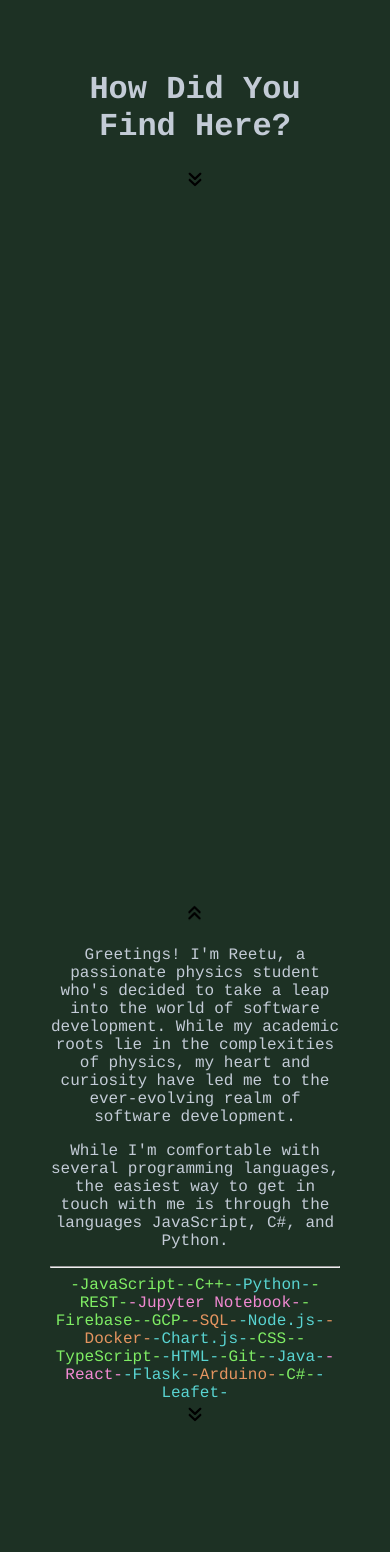
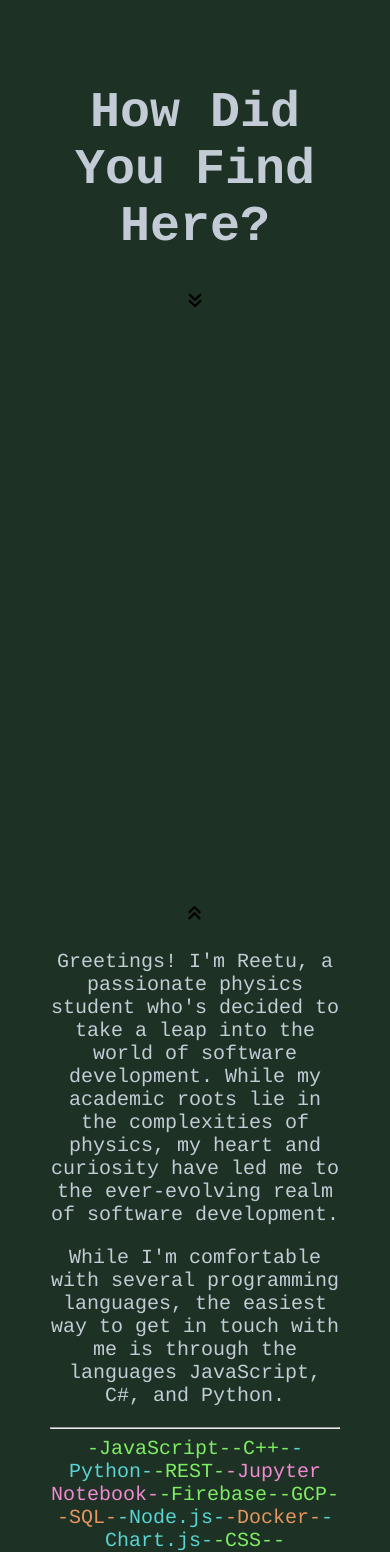
Before and after one commit to ReetuInkila/ReetuInkila, a React (Create React App) app in the folder app/: page / in a window 390 px wide. Shown: the top 1552 px of the page. Built offline with nearby package versions, Linux system fonts and the light colour scheme.

Commit message:
scaling text to window width

```diff
--- a/app/src/App.css
+++ b/app/src/App.css
@@ -4,6 +4,15 @@ body{
     background-color: #1d3124;
     color: #c3cbd6;
     font-family: Courier;
+}
+h1 {
+    font-size: 100px;
+}
+p {
+    font-size: 30px;
+}
+span {
+    font-size: 30px;
 }
 .page {
     height: 100vh;
@@ -25,3 +34,14 @@ body{
     width: 8vw;
     height: 8vw;
 }
+@media (max-width: 1000px) {
+    h1 {
+        font-size: 50px;
+    }
+    p {
+        font-size:20px;
+    }
+    span {
+        font-size: 20px;
+    }
+}
```
Also changed, not shown: app/src/components/Navbar.js (deleted, +0 -18 lines).
